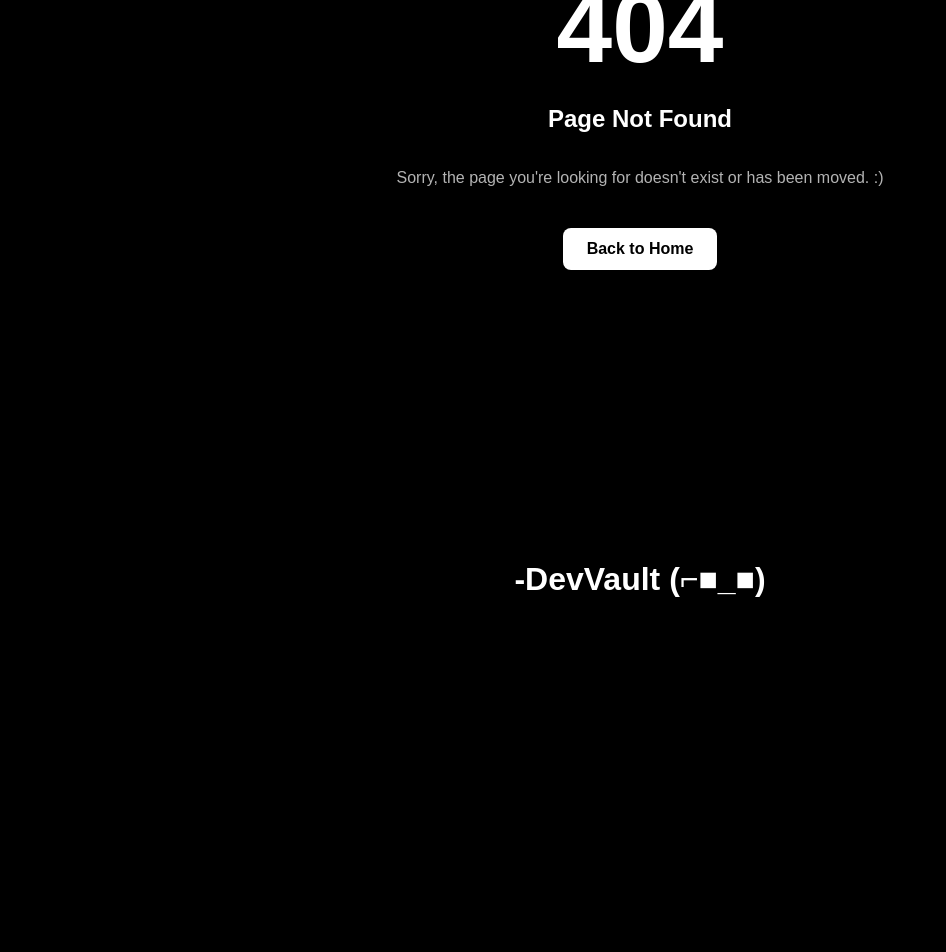
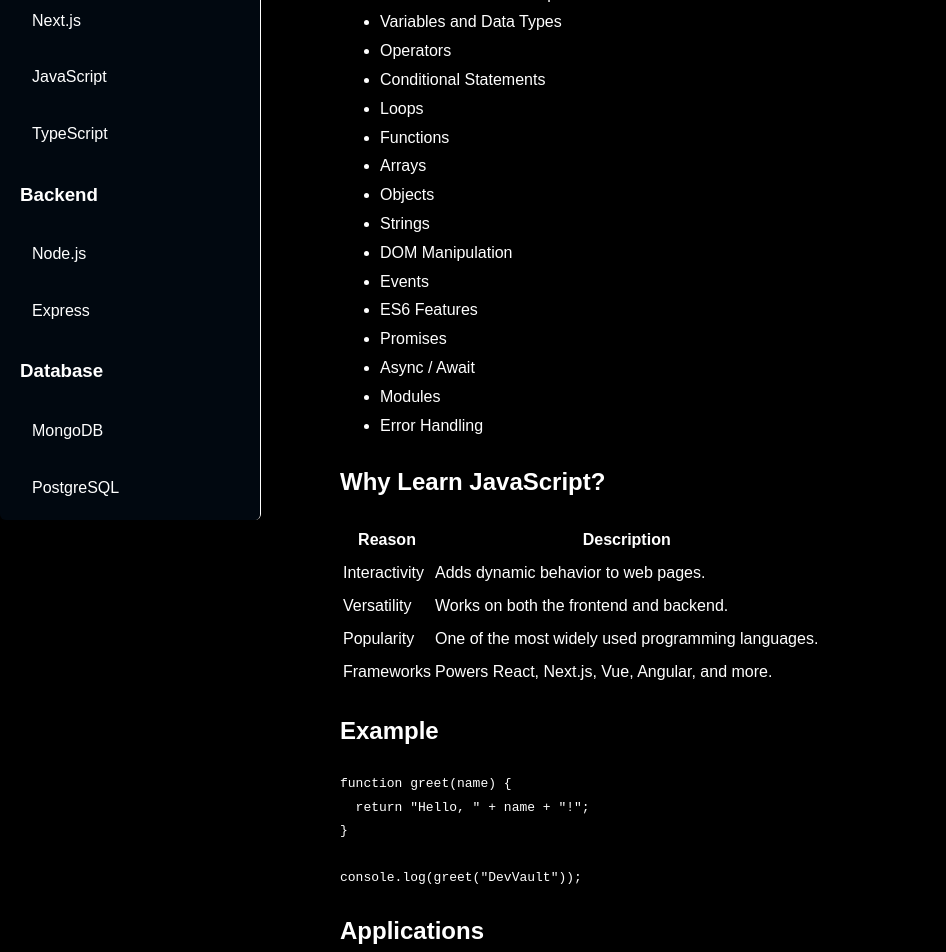
Before and after one commit to asmitbiswas/Project-Next-JS, a Next.js app in the folder app/: page /JavaScript in a window 1280 px wide. Before the commit this address had no page. Shown: the part 320-1272 px from the top of the page, without its empty margins (0-946 px from the left). Before the commit the page ends 958 px from the top, so only its background shows below. Built offline with nearby package versions, Linux system fonts and the light colour scheme.

Commit message:
Feature: javascript page

```diff
--- /dev/null
+++ b/app/app/(categories)/JavaScript/layout.tsx
@@ -0,0 +1,37 @@
+// Link
+import Sidebar from "@/app/components/page";
+import Link from "next/link";
+export default function NextJSLayout({ children }: { children: React.ReactNode }) {
+  return (
+    <div
+      style={{
+        background: "#000",
+        color: "#fff",
+        minHeight: "100vh",
+        padding: "40px",
+      }}
+    >
+      <Sidebar />
+
+      <div
+        style={{
+          marginLeft: "280px",
+          maxWidth: "900px",
+          lineHeight: "1.8",
+        }}
+      >
+          <pre style={{
+            fontSize:"13px",
+            lineHeight:"1.8"
+          }}></pre>
+
+        {/* <ul>
+            <li style={{color:"white"}}></li>
+        </ul> */}
+
+        <Link href="/" style={{textDecoration:"none"}}></Link>
+        {children}
+      </div>
+    </div>
+  );
+}
--- /dev/null
+++ b/app/app/(categories)/JavaScript/page.tsx
@@ -0,0 +1,111 @@
+// import Sidebar from "@/app/components/page";
+
+export default function JavaScriptHome() {
+  return (
+    <div>
+
+
+      <div>
+        <h1>JavaScript</h1>
+
+        <p>
+          JavaScript is one of the core technologies of web development.
+          It is a high-level, interpreted programming language used to
+          create dynamic and interactive web applications. Along with
+          HTML and CSS, JavaScript powers modern websites.
+        </p>
+
+        <h2>What You'll Learn</h2>
+
+        <ul>
+          <li>Introduction to JavaScript</li>
+          <li>Variables and Data Types</li>
+          <li>Operators</li>
+          <li>Conditional Statements</li>
+          <li>Loops</li>
+          <li>Functions</li>
+          <li>Arrays</li>
+          <li>Objects</li>
+          <li>Strings</li>
+          <li>DOM Manipulation</li>
+          <li>Events</li>
+          <li>ES6 Features</li>
+          <li>Promises</li>
+          <li>Async / Await</li>
+          <li>Modules</li>
+          <li>Error Handling</li>
+        </ul>
+
+        <h2>Why Learn JavaScript?</h2>
+
+        <table>
+          <tbody>
+            <tr>
+              <th>Reason</th>
+              <th>Description</th>
+            </tr>
+
+            <tr>
+              <td>Interactivity</td>
+              <td>Adds dynamic behavior to web pages.</td>
+            </tr>
+
+            <tr>
+              <td>Versatility</td>
+              <td>Works on both the frontend and backend.</td>
+            </tr>
+
+            <tr>
+              <td>Popularity</td>
+              <td>One of the most widely used programming languages.</td>
+            </tr>
+
+            <tr>
+              <td>Frameworks</td>
+              <td>Powers React, Next.js, Vue, Angular, and more.</td>
+            </tr>
+          </tbody>
+        </table>
+
+        <h2>Example</h2>
+
+        <pre>
+{`function greet(name) {
+  return "Hello, " + name + "!";
+}
+
+console.log(greet("DevVault"));`}
+        </pre>
+
+        <h2>Applications</h2>
+
+        <ul>
+          <li>Interactive websites</li>
+          <li>Web applications</li>
+          <li>Games</li>
+          <li>Mobile applications</li>
+          <li>Backend development with Node.js</li>
+          <li>Desktop applications</li>
+        </ul>
+
+        <h2>Prerequisites</h2>
+
+        <p>
+          Before learning JavaScript, you should have a basic understanding
+          of HTML and CSS, as JavaScript works alongside them to build
+          complete web applications.
+        </p>
+
+        <h2>Summary</h2>
+
+        <p>
+          JavaScript is an essential programming language for web
+          development. It enables developers to build dynamic, interactive,
+          and feature-rich applications. In this section of DevVault,
+          you'll learn JavaScript from the fundamentals to modern ES6+
+          concepts with practical examples.
+        </p>
+      </div>
+    </div>
+  );
+}
```
